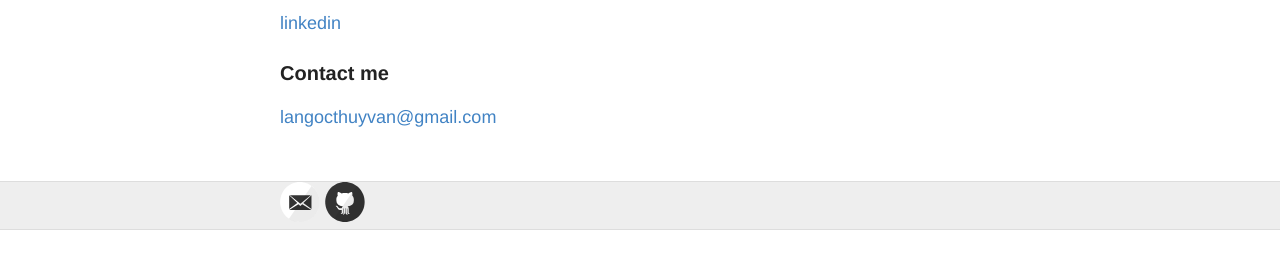
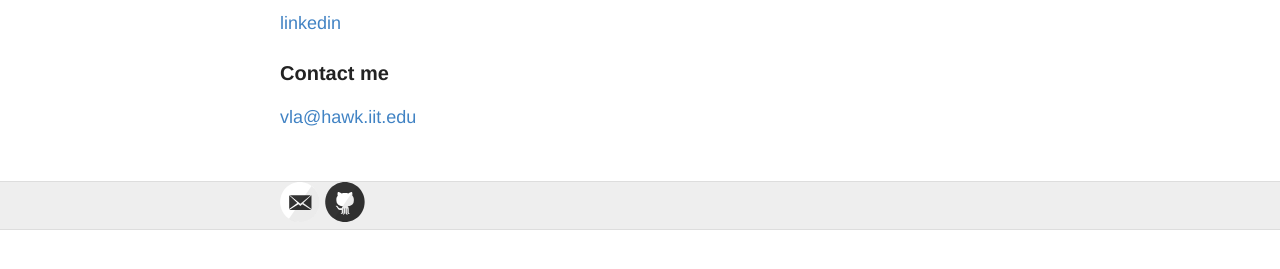
Before and after one commit to vanngocthuyla/Data_Analysis, a Jekyll site: the page built from about.md, in a window 1280 px wide. Shown: the part 244-513 px from the top of the page. Built offline with Jekyll 4.4.1, drawn with Linux system fonts in a browser that asks for light colours.

Commit message:
Update about.md

```diff
--- a/about.md
+++ b/about.md
@@ -12,4 +12,4 @@ Ph.D. Candidate in Illinois Tech, Chicago, US
 
 ### Contact me
 
-[langocthuyvan@gmail.com](mailto:langocthuyvan@gmail.com)
+[vla@hawk.iit.edu](mailto:vla@hawk.iit.edu)
```
